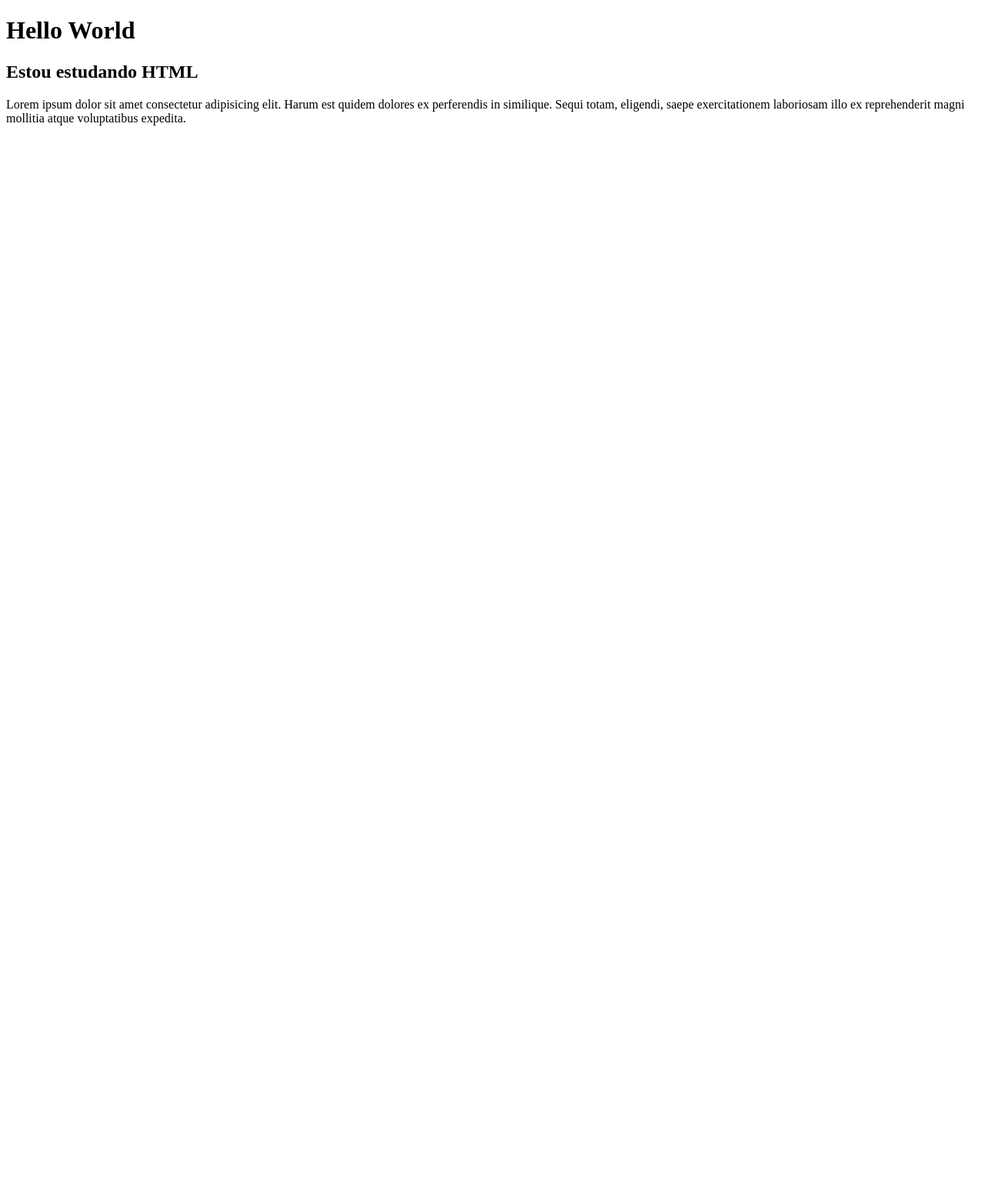
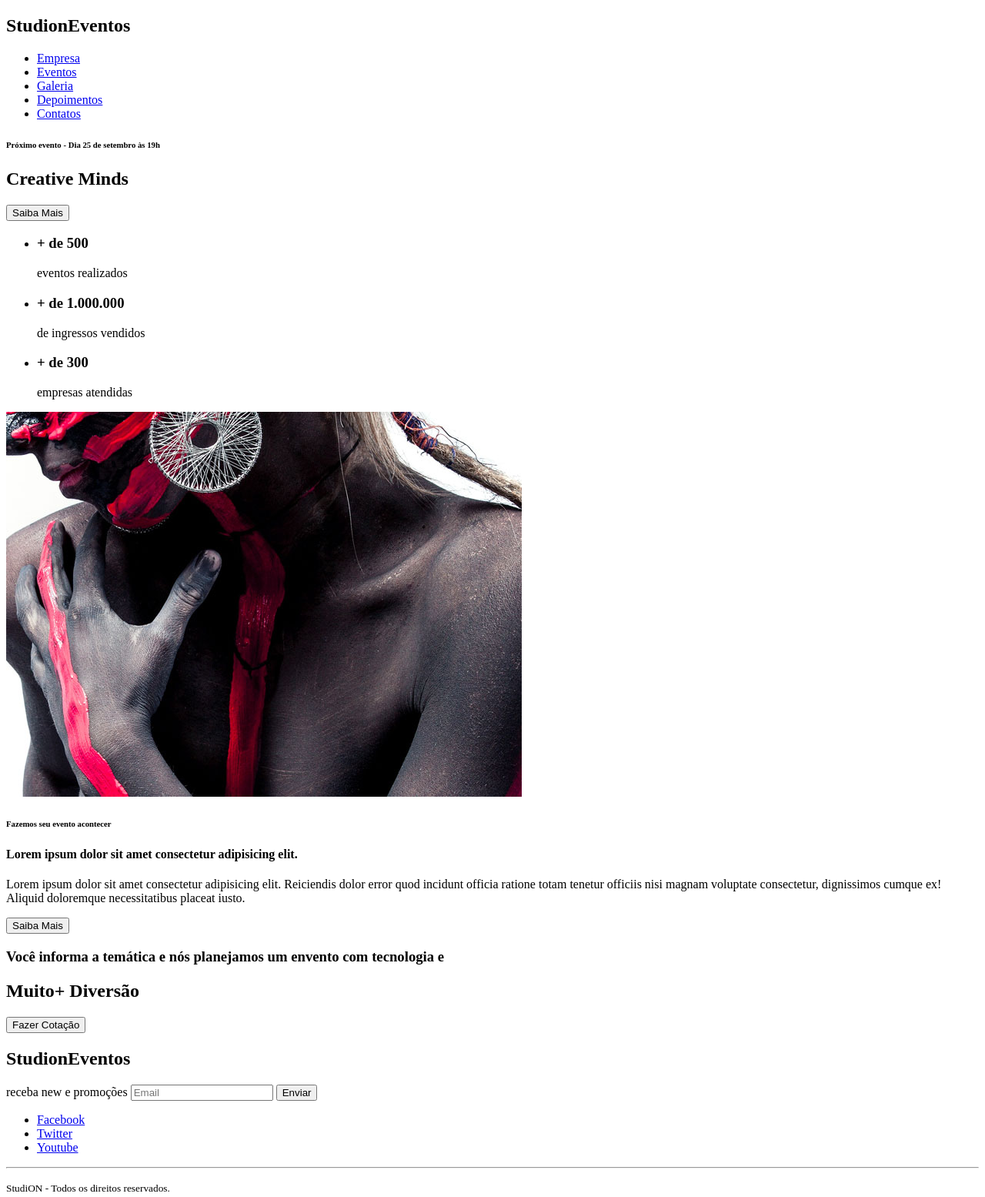
Before and after one commit to Ruifrankpbs/studion, a website: page src/index.html in a window 1280 px wide. Shown: the whole page at 77% size. Before the commit the page ends 800 px from the top, so only its background shows below. Drawn offline with Linux system fonts and the light colour scheme.

Commit message:
feat(html): constructed html structure for the main page

```diff
--- a/src/index.html
+++ b/src/index.html
@@ -7,8 +7,92 @@
     </head>
 
     <body>
-        <h1>Hello World</h1>
-        <h2>Estou estudando HTML</h2>
-        <p>Lorem ipsum dolor sit amet consectetur adipisicing elit. Harum est quidem dolores ex perferendis in similique. Sequi totam, eligendi, saepe exercitationem laboriosam illo ex reprehenderit magni mollitia atque voluptatibus expedita.</p>
+        <nav>
+            <h1>Studi<span>on</span><span>Eventos</span></h1>
+            <ul>
+                <li>
+                    <a href="#empresa">
+                        Empresa
+                    </a>
+                </li>
+                <li>
+                    <a href="#eventos">
+                        Eventos
+                    </a>
+                </li>
+                <li>
+                    <a href="#galeria">
+                        Galeria
+                    </a>
+                </li>
+                <li>
+                    <a href="#depoimentos">
+                        Depoimentos
+                    </a>
+                </li>
+                <li>
+                    <a href="#contatos">
+                        Contatos
+                    </a>
+                </li>
+            </ul>
+        </nav>
+
+        <header>
+            <div id="slider">
+                <div class="slide">
+                    <h6><span>Próximo evento</span> - Dia 25 de setembro às 19h</h6>
+                    <h2><span>Creative</span> Minds</h2>
+                    <button>Saiba Mais</button>
+                </div>
+            </div>
+        </header>
+
+        <main>
+            <section>
+                <ul>
+                    <li><h3>+ de 500 </h3>eventos realizados</li>
+                    <li><h3>+ de 1.000.000 </h3>de ingressos vendidos</li>
+                    <li><h3>+ de 300 </h3>empresas atendidas</li>
+                </ul>
+            </section>
+            <section>
+                <div>
+
+                    <img src="./images/institutional.jpg" alt=""/>
+                    <h6>Fazemos seu evento acontecer</h6>
+                    <h4>Lorem ipsum dolor sit amet consectetur adipisicing elit.</h4>
+                    <p>
+                        Lorem ipsum dolor sit amet consectetur adipisicing elit. Reiciendis dolor error quod incidunt officia ratione totam tenetur officiis nisi magnam voluptate consectetur, dignissimos cumque ex! Aliquid doloremque necessitatibus placeat iusto.
+                    </p>
+
+                    <button>Saiba Mais</button>
+                </div>
+            </section>
+            <section>
+                <div>
+                    <h3>Você informa a temática e nós planejamos um envento com tecnologia e</h3>
+                    <h2><span>Muito+ </span> Diversão</h2>
+                    <button>Fazer Cotação</button>
+                </div>
+            </section>
+        </main>
+
+        <footer>
+            <h2>Studi<span>on</span><span>Eventos</span></h2>
+            <form action="">
+                <label for="">receba new e promoções</label>
+                <input type="email" placeholder="Email"/>
+                <button type="submit">Enviar</button>
+            </form>
+            <ul>
+                <li> <a href="https://facebook.com/" target="_blank">Facebook</a></li>
+                <li><a href="https://twitter.com/" target="_blank">Twitter</a></li>
+                <li><a href="https://youtube.com/" target="_blank">Youtube</a></li>
+            </ul>
+            <hr />
+            <p><small>Studi<span>ON</span> - Todos os direitos reservados.</small></p>
+        </footer>
+
     </body>
 </html>
```
